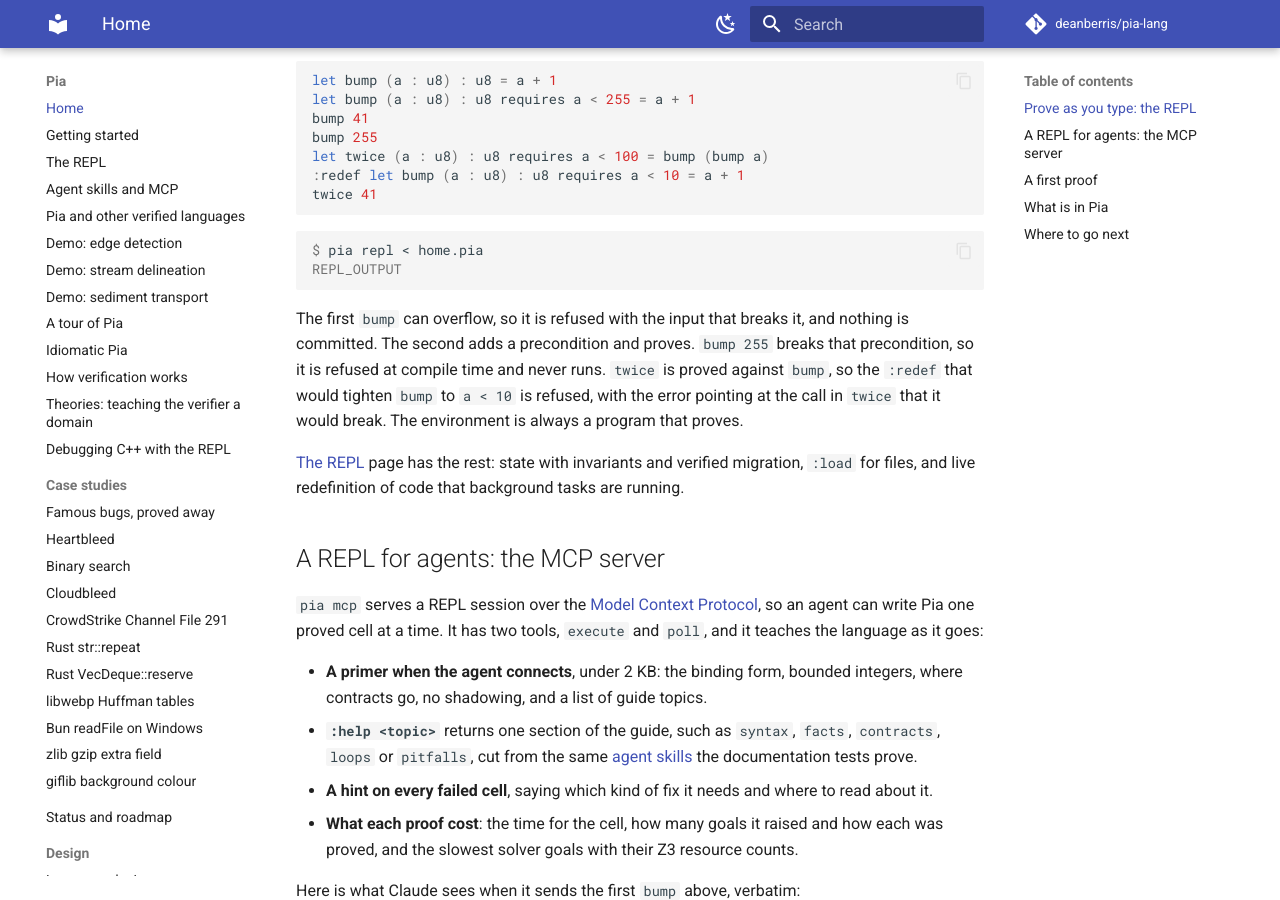
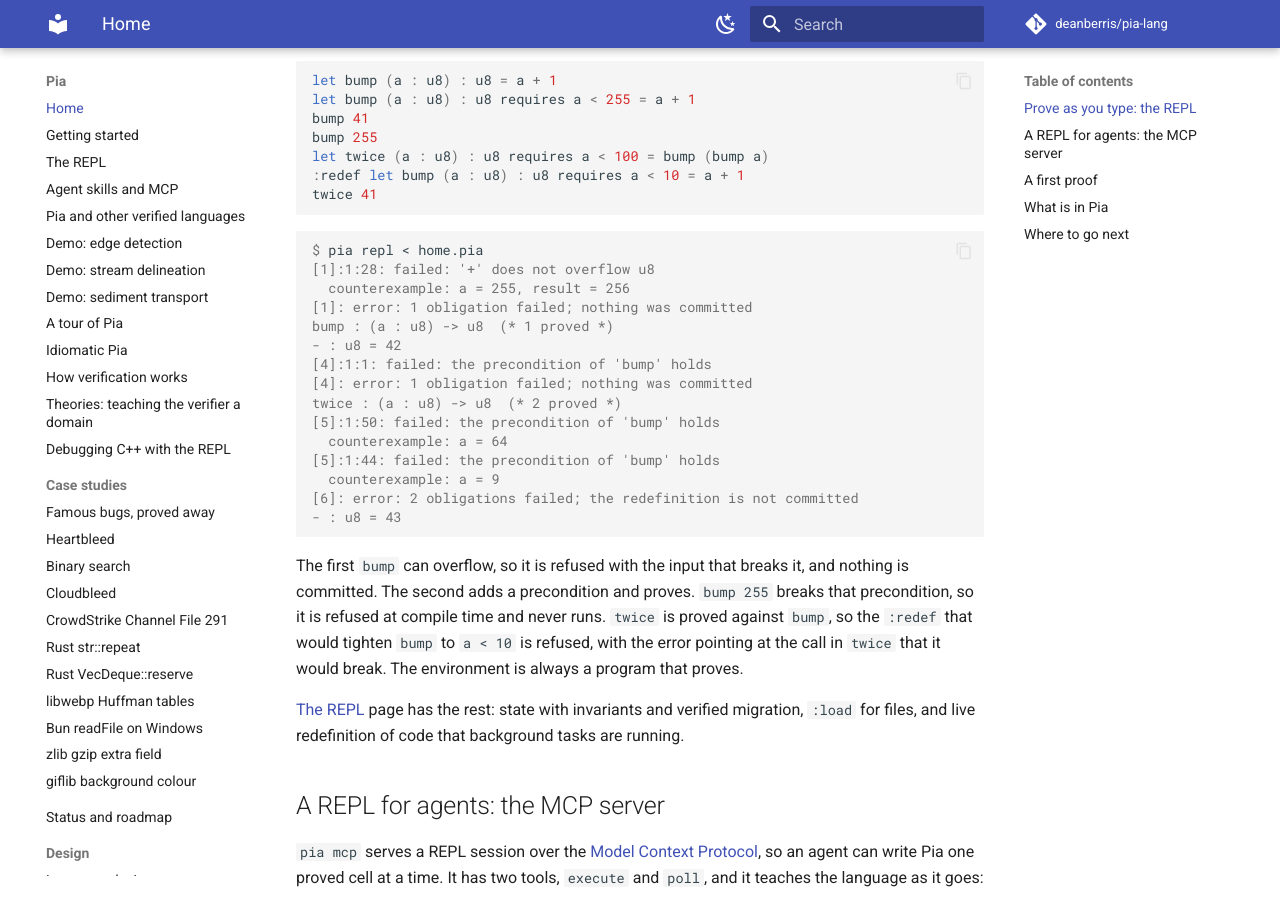
Before and after one commit to deanberris/pia-lang, an MkDocs documentation site: the page built from docs/index.md, in a window 1280 px wide and 900 px high, scrolled down 514 px. Built offline with MkDocs 1.6.1 and Material for MkDocs 9.7.7, drawn with Linux system fonts in a browser that asks for light colours; comment, search, counter and statistics services are not loaded.

Commit message:
Docs: real REPL output on the landing page
Co-Authored-By: Claude Opus 5.5 <noreply@anthropic.com>

````diff
--- a/docs/index.md
+++ b/docs/index.md
@@ -23,7 +23,20 @@ twice 41
 
 ```console
 $ pia repl < home.pia
-REPL_OUTPUT
+[1]:1:28: failed: '+' does not overflow u8
+  counterexample: a = 255, result = 256
+[1]: error: 1 obligation failed; nothing was committed
+bump : (a : u8) -> u8  (* 1 proved *)
+- : u8 = 42
+[4]:1:1: failed: the precondition of 'bump' holds
+[4]: error: 1 obligation failed; nothing was committed
+twice : (a : u8) -> u8  (* 2 proved *)
+[5]:1:50: failed: the precondition of 'bump' holds
+  counterexample: a = 64
+[5]:1:44: failed: the precondition of 'bump' holds
+  counterexample: a = 9
+[6]: error: 2 obligations failed; the redefinition is not committed
+- : u8 = 43
 ```
 
 The first `bump` can overflow, so it is refused with the input that breaks it, and nothing is committed. The second adds a precondition and proves. `bump 255` breaks that precondition, so it is refused at compile time and never runs. `twice` is proved against `bump`, so the `:redef` that would tighten `bump` to `a < 10` is refused, with the error pointing at the call in `twice` that it would break. The environment is always a program that proves.
````
